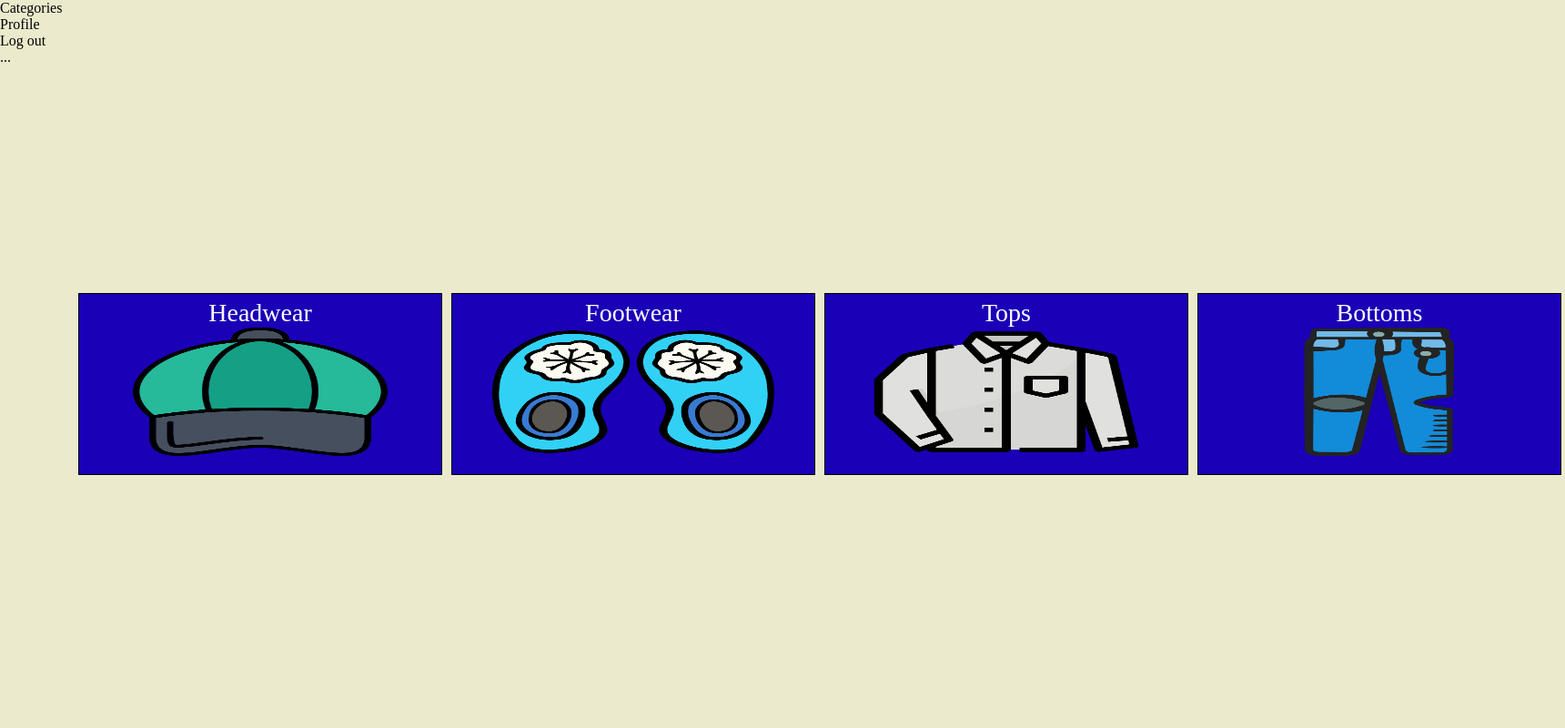
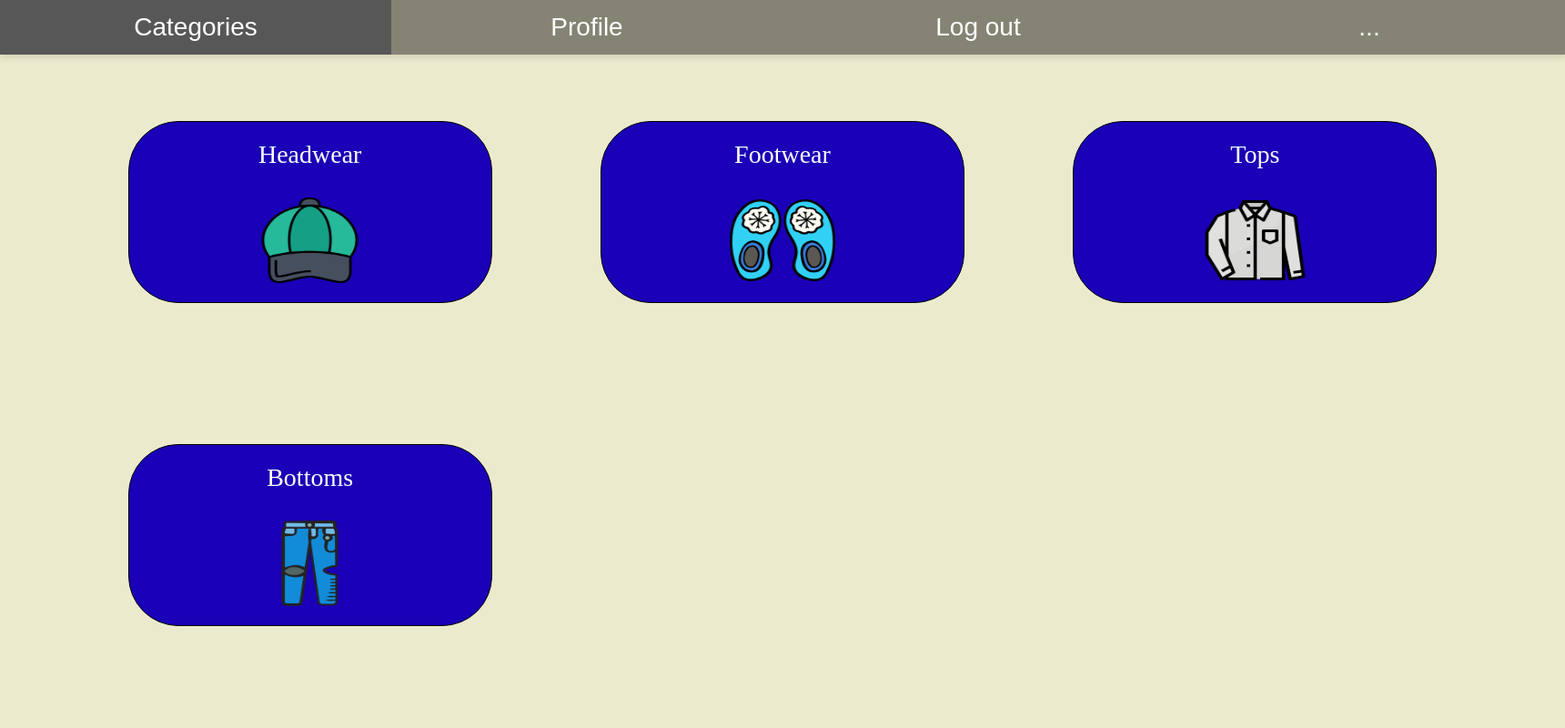
Before and after one commit to MariiaYakovets/Shop-project-Django, a Django app: page /categories/ in a window 1720 px wide. Shown: the whole page at 91% size. Run offline with Django 5.2, Linux system fonts and the light colour scheme; data comes from the database, SQL or seed files in the repository.

Commit message:
category page styles

```diff
--- a/Shop/Categories/static/css/style.css
+++ b/Shop/Categories/static/css/style.css
@@ -1,7 +1,7 @@
 
 .category img{
-    width:  80%;
-    height: 75%;
+    width:  30%;
+    height: 50%;
 
 }
 
@@ -23,15 +23,25 @@
     border: 1px solid black;
     background-color: #1A00B6;
     margin: 10%;
+    border-radius: 55px;
     align-items: center;
+    justify-content: space-around;
+    font-size: 28px;
+    color: white;
+    text-decoration: none;
+    text-align: center;
 }
+.category:hover {
+        background-color: #0c0a46;
+      }
+
 
 .categories{
     width: 90%;
     height: auto;
     min-height: 700px;
     display: grid;
-    grid-template-columns: repeat(4, 1fr);
+    grid-template-columns: repeat(3, 1fr);
     gap: 10px;
     justify-items: center; /* Centers items horizontally */
     align-items: center; /* Centers items vertically */
@@ -46,4 +56,5 @@
     top: 10%;
     justify-content: center;
     align-items: center;
+    overflow-x: hidden;
 }
--- a/Shop/Categories/templates/categories.html
+++ b/Shop/Categories/templates/categories.html
@@ -10,13 +10,13 @@
         {%for category in categories%}
         <!-- Выводим через jinja имя каждого перебераемого обьекта -->
         <!-- <h1>{{category.name}}</h1> -->
-         <div class="category">
-            <!-- по названию полученной выше категории(текст) добавляем ссылку для перехода на category/category_name
-            где category_name = category.name, то есть названию получченой выше категории-->
-            <a href="{% url 'category' category.name %}">{{category.name}}</a>
-            <img src="{%static 'img/'%}{{category.pk}}.png" alt="">
+        <!-- по названию полученной выше категории(текст) добавляем ссылку для перехода на category/category_name
+        где category_name = category.name, то есть названию получченой выше категории-->
+        <a class="category" href="{% url 'category' category.name %}">{{category.name}}
+        <img src="{%static 'img/'%}{{category.pk}}.png" alt="">
 
-         </div>
+        </a>
+
 
         {%endfor%}
     </div>
--- a/Shop/static/css/main.css
+++ b/Shop/static/css/main.css
@@ -2,10 +2,56 @@
     margin: 0px;
     padding: 0px;
     box-sizing: border-box;
+
 }
 
 body{
     width: 100vw;
     height: 100vh;
     background-color: #EBEACD;
+    overflow-x: hidden;
+    overflow-y: hidden;
 }
+
+header{
+    width: 100%;
+    height: 10%;
+    max-height: 60px;
+    background-color: #858474;
+    box-shadow: 0 4px 6px rgba(0, 0, 0, 0.1);
+}
+header nav{
+    height: 100%;
+}
+
+.menu {
+    display: flex;
+    justify-content: center;
+    list-style: none;
+    margin: 0;
+    height: 100%;
+    padding: 0;
+  }
+  .menu li {
+    flex: 1;
+    height: 100%;
+  }
+  .menu a {
+    color: white;
+    text-decoration: none;
+    font-size: 16px;
+    transition: background-color 0.3s, color 0.3s;
+    width: 100%;
+    height: 100%;
+    display: flex;
+    align-items: center;
+    justify-content: center;
+    font-size: 28px;
+    font-family: century-gothic, sans-serif;
+    font-style: normal;
+    font-weight: 0;
+    font-stretch: condensed;
+  }
+  .menu a:hover {
+    background-color: #575757;
+  }
--- a/Shop/templates/base.html
+++ b/Shop/templates/base.html
@@ -11,14 +11,14 @@
 </head>
 <body>
     <header>
-        <div class="menu">
-            <ul>
-                <li>Categories</li>
-                <li>Profile</li>
-                <li>Log out</li>
-                <li>...</li>
+        <nav>
+            <ul class="menu">
+                <li><a href="#">Categories</a></li>
+                <li><a href="#">Profile</a></li>
+                <li><a href="#">Log out</a></li>
+                <li><a href="#">...</a></li>
             </ul>
-        </div>
+        </nav>
     </header>
     <main>
         {%block content%}
```
